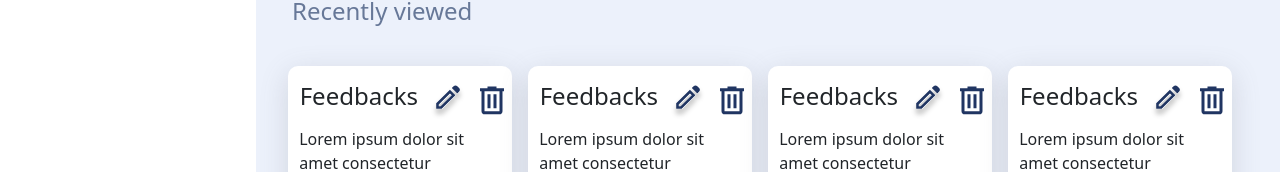
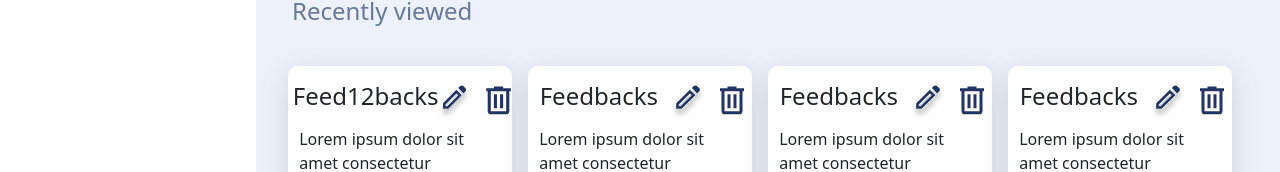
Before and after one commit to Vimalf-git/NotesApp, a React (Vite) app: page / in a window 1280 px wide. Shown: the part 439-611 px from the top of the page. Built offline with nearby package versions, Linux system fonts and the light colour scheme.

Commit message:
mad change css

```diff
--- a/src/App.css
+++ b/src/App.css
@@ -154,6 +154,7 @@ textarea::placeholder{
   height: auto;
   display: flex;
   flex-wrap: wrap;
+  margin-top: 1.5em;
   /* flex-direction: column; */
   justify-content: center;
   /* background-color:#a4bbec34; */
--- a/src/App.jsx
+++ b/src/App.jsx
@@ -3,7 +3,7 @@ import './App.css'
 import Sidebar from './Components/Sidebar'
 import NotesContent from './Components/NotesContent'
 import { BrowserRouter, Route, Routes } from 'react-router-dom'
-import NotesContext from './Components/Context/NotesContext'
+import NotesContext from './Components/NotesContext'
 import NotesCard from './Components/NotesCard'
 
 function App() {
--- a/src/Components/NotesCard.jsx
+++ b/src/Components/NotesCard.jsx
@@ -1,5 +1,5 @@
 import React, { useContext } from 'react'
-import { NotesDataContext } from './Context/NotesContext';
+import { NotesDataContext } from './NotesContext';
 
 function NotesCard({isProb}) {
     const { data, setData } = useContext(NotesDataContext);
--- a/src/Components/NotesContent.jsx
+++ b/src/Components/NotesContent.jsx
@@ -1,7 +1,7 @@
 import React, { useContext, useState } from 'react'
 import NotesCard from './NotesCard'
 import { Button } from 'react-bootstrap'
-import { NotesDataContext } from './Context/NotesContext'
+import { NotesDataContext } from './NotesContext'
 
 function NotesContent() {
     const [title, SetTittle] = useState('')
--- a/src/Components/Context/NotesContext.jsx
+++ b/src/Components/NotesContext.jsx
@@ -1,32 +1,34 @@
 import React, { useState } from 'react'
+import deleteIcon from '../image/delete.svg'
+import editIcon from '../image/edit.svg'
 export const NotesDataContext=React.createContext();
 function NotesContext({children}) {
     const [data, setData] = useState(
         [
             {
-                title: 'Feedbacks',
+                title: 'Feed12backs',
                 body: "Lorem ipsum dolor sit amet consectetur",
-                editIcon: './src/image/edit.svg',
-                deleteIcon: './src/image/delete.svg',
+                editIcon:editIcon,
+                deleteIcon: deleteIcon,
                 date: "5 days ago"
             },
             {
                 title: 'Feedbacks',
                 body: "Lorem ipsum dolor sit amet consectetur",
-                editIcon: './src/image/edit.svg',
-                deleteIcon: './src/image/delete.svg',
+                editIcon: editIcon,
+                deleteIcon: deleteIcon,
                 date: "5 days ago"
             }, {
                 title: 'Feedbacks',
                 body: "Lorem ipsum dolor sit amet consectetur",
-                editIcon: './src/image/edit.svg',
-                deleteIcon: './src/image/delete.svg',
+                editIcon: editIcon,
+                deleteIcon: deleteIcon,
                 date: "5 days ago"
             }, {
                 title: 'Feedbacks',
                 body: "Lorem ipsum dolor sit amet consectetur",
-                editIcon: './src/image/edit.svg',
-                deleteIcon: './src/image/delete.svg',
+                editIcon:editIcon,
+                deleteIcon: deleteIcon,
                 date: "5 days ago"
             },
         ])
```
